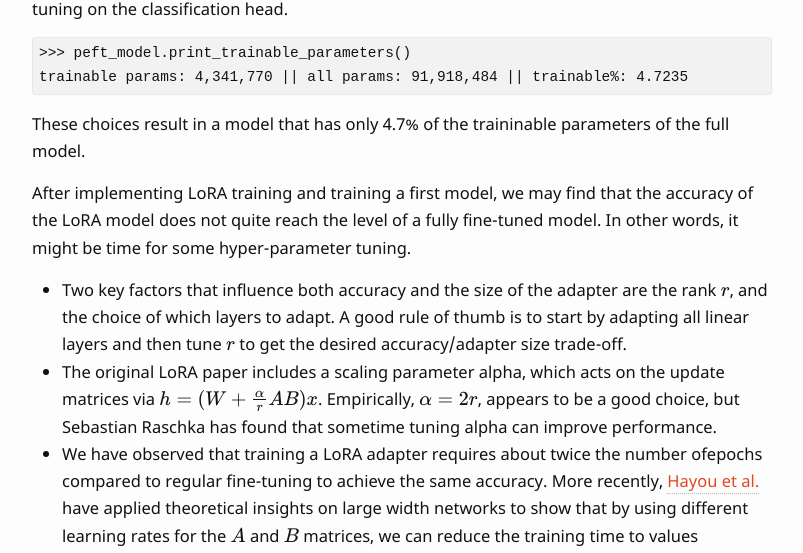
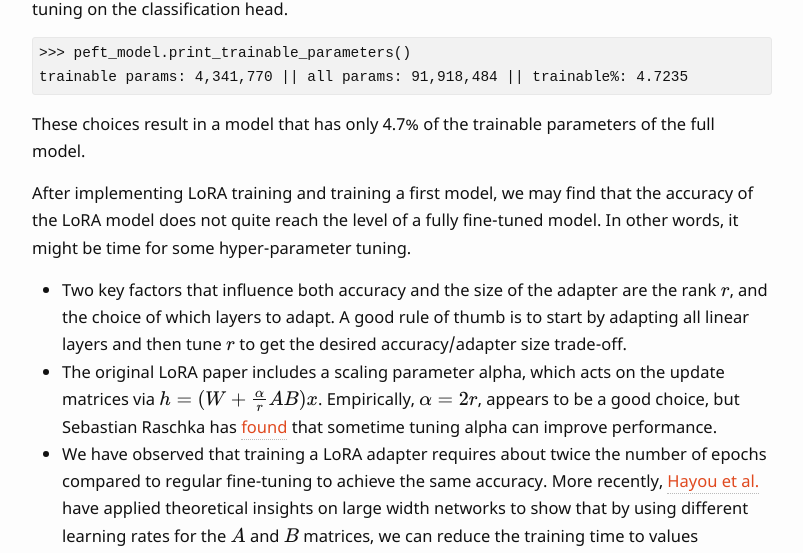
Before and after one commit to martinsbruveris/martinsbruveris.github.io, a Jekyll site: the page built from _posts/2024-10-10-lora-at-scale.md, in a window 1280 px wide and 1400 px high, scrolled down 6300 px. Shown: the part 148-701 px from the top of the window, without its empty margins (238-1041 px from the left). Built offline with Jekyll 4.4.1, drawn with Linux system fonts in a browser that asks for light colours; some web fonts are replaced; formulas are drawn with MathJax 3; comment, search, counter and statistics services are not loaded; some of the changed text lies outside the part shown.

Commit message:
Fixing typos

````diff
--- a/_posts/2024-10-10-lora-at-scale.md
+++ b/_posts/2024-10-10-lora-at-scale.md
@@ -229,7 +229,7 @@
 trainable params: 4,341,770 || all params: 91,918,484 || trainable%: 4.7235
 ```
 
-These choices result in a model that has only 4.7% of the traininable parameters of
+These choices result in a model that has only 4.7% of the trainable parameters of
 the full model.
 
 After implementing LoRA training and training a first model, we may find that the
@@ -241,10 +241,11 @@
   by adapting all linear layers and then tune $$r$$ to get the desired
   accuracy/adapter size trade-off.
 - The original LoRA paper includes a scaling parameter alpha, which acts on the update
-  matrices via $$h = (W + \frac\alpha r AB)x$$. Empirically, $$\alpha=2r$$,
-  appears to be a good choice, but Sebastian Raschka has found that sometime tuning
-  alpha can improve performance.
-- We have observed that training a LoRA adapter requires about twice the number ofepochs
+  matrices via $$h = (W + \frac\alpha r AB)x$$. Empirically, $$\alpha=2r$$, appears to
+  be a good choice, but Sebastian Raschka has
+  [found](https://magazine.sebastianraschka.com/p/practical-tips-for-finetuning-llms)
+  that sometime tuning alpha can improve performance.
+- We have observed that training a LoRA adapter requires about twice the number of epochs
   compared to regular fine-tuning to achieve the same accuracy. More recently, [Hayou et
   al.](https://arxiv.org/abs/2402.12354) have applied theoretical insights on large
   width networks to show that by using different learning rates for the $$A$$ and $$B$$
@@ -258,8 +259,8 @@
 VeRA and LoRA-XS
 {:.image-caption}
 
-For example, VeRa, freezes the matrices $$A$$ and $$B$$ after random
-initialization and shares them across layers. Instead VeRA only trains diagonal scaling
+For example, VeRA, freezes the matrices $$A$$ and $$B$$ after random
+initialization and shares them across layers. Instead, VeRA only trains diagonal scaling
 matrices $$\Lambda_d$$ and $$Lambda_b$$.
 
 LoRA-XS follows the same idea, but instead of initializing $$A$$ and $$B$$
````
